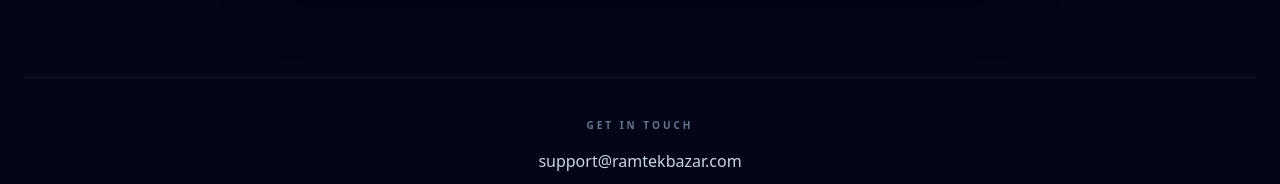
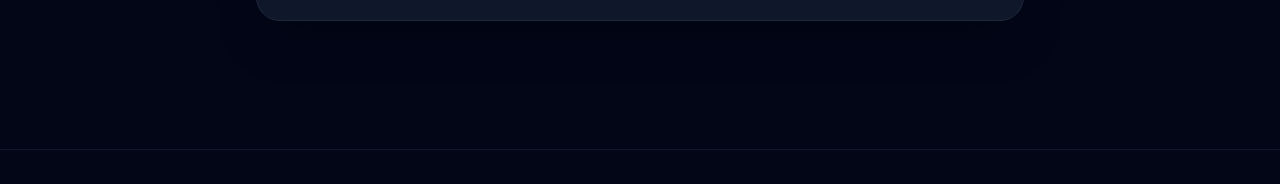
Before and after one commit to Utkarshende/ramtek-mini-e-shop, a React (Create React App) app in the folder frontend/: page /about in a window 1280 px wide. Shown: the part 762-946 px from the top of the page. Built offline with nearby package versions, Linux system fonts and the light colour scheme; no server answers.

Commit message:
feat: update navbar and finalize about/contact pages with navigation support

```diff
--- a/frontend/src/components/Navbar.jsx
+++ b/frontend/src/components/Navbar.jsx
@@ -29,6 +29,7 @@ function Navbar() {
           <NavLink to="/sell" className={linkStyle}>Sell</NavLink>
           {user && (
   <NavLink to="/my-listings" className={linkStyle}>My Items</NavLink>
+
 )}
         </div>
       </div>
--- a/frontend/src/pages/About.jsx
+++ b/frontend/src/pages/About.jsx
@@ -68,7 +68,6 @@ function About() {
         <h1 className="text-4xl font-bold mb-6 tracking-tight">
           About <span className="text-blue-500">Ramtek Bazar</span>
         </h1>
-       // About.jsx update
 <div className="space-y-12">
   <section>
     <h2 className="text-2xl font-bold text-blue-500 mb-4">Our Mission</h2>
@@ -94,6 +93,8 @@ function About() {
     </div>
   </section>
 </div>
+<br/>
+<br/>
 
         <div className="bg-slate-900 border border-slate-800 p-8 rounded-3xl text-left mb-16 shadow-2xl">
           <h2 className="text-xl font-semibold mb-6 flex items-center gap-2">
@@ -164,13 +165,6 @@ function About() {
           )}
         </div>
       </div>
-
-      <div className="mt-20 border-t border-slate-900 pt-10 text-center">
-        <h3 className="text-slate-500 uppercase tracking-[0.3em] text-[10px] font-bold mb-4">Get in touch</h3>
-        <p className="text-slate-300 hover:text-blue-500 transition-colors cursor-pointer font-medium">
-          support@ramtekbazar.com
-        </p>
-      </div>
     </div>
   );
 }
```
